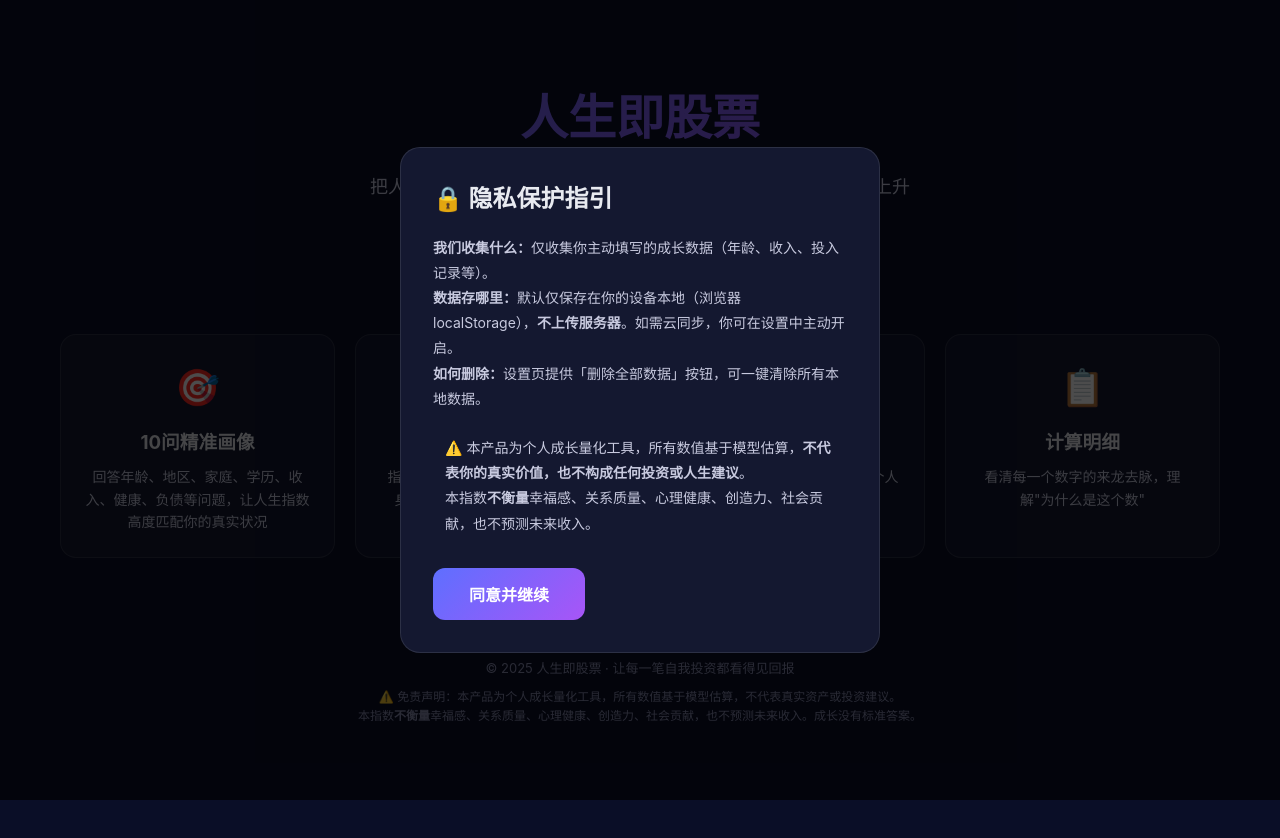
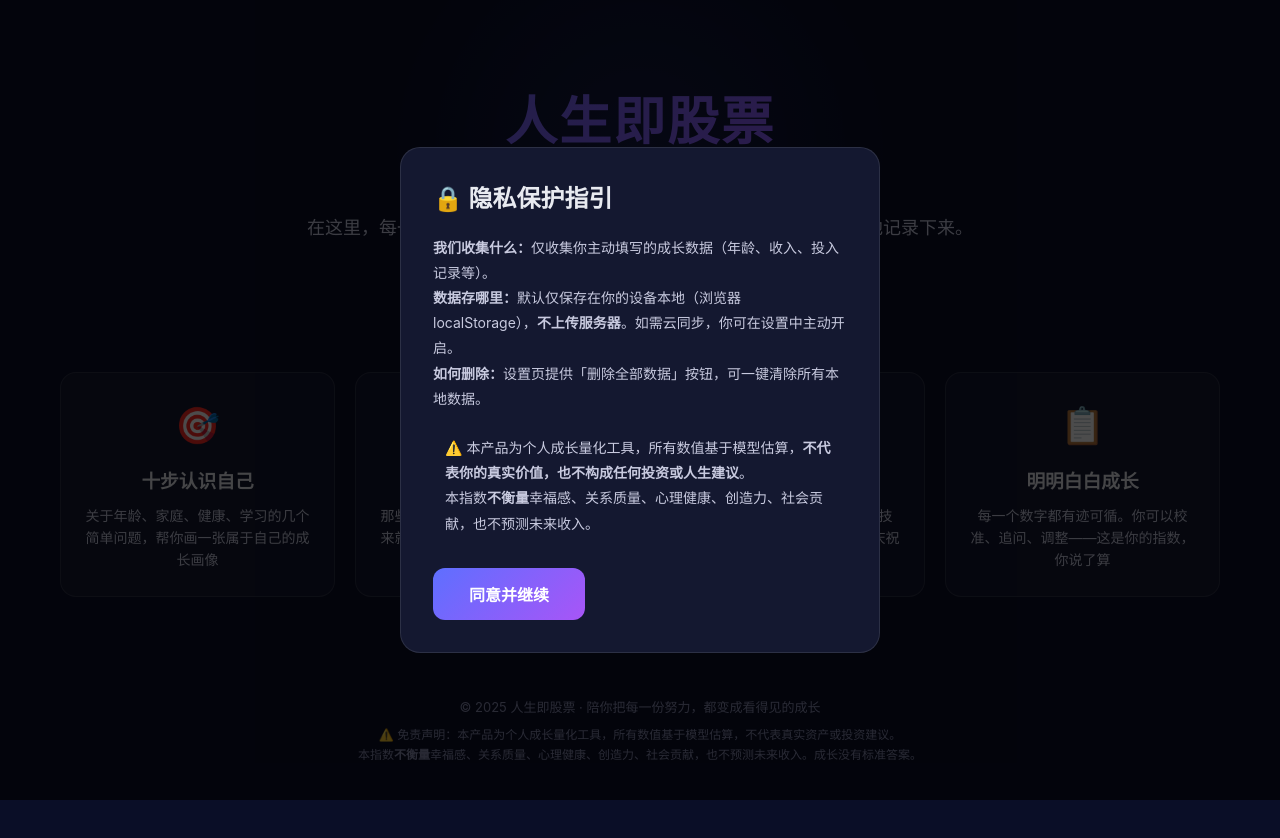
Before and after one commit to ahoaaa321/life-stock-v1.0, a plain HTML site: page docs/index.html in a window 1280 px wide. Drawn offline with Linux system fonts and the light colour scheme.

Commit message:
文案优化: 首页与引导流程更温暖、更有人情味

```diff
--- a/docs/index.html
+++ b/docs/index.html
@@ -21,12 +21,14 @@
         .hidden { display: none !important; }
 
         /* 首页 */
-        .landing { padding: 60px 20px; text-align: center; }
-        .hero h1 { font-size: 48px; margin-bottom: 16px; background: linear-gradient(135deg, #5e6fff, #a855f7); -webkit-background-clip: text; -webkit-text-fill-color: transparent; }
-        .subtitle { color: var(--text-secondary); font-size: 18px; margin-bottom: 40px; }
-        .features { display: grid; grid-template-columns: repeat(auto-fit, minmax(220px, 1fr)); gap: 20px; margin: 40px 0; }
-        .feature { background: var(--bg-card); padding: 24px; border-radius: 16px; cursor: pointer; transition: transform .2s; border: 1px solid var(--border); }
-        .feature:hover { transform: translateY(-4px); border-color: var(--accent-blue); }
+        .landing { padding: 60px 20px; text-align: center; position: relative; }
+        .landing::before { content: ''; position: absolute; top: -100px; left: 50%; transform: translateX(-50%); width: 500px; height: 500px; background: radial-gradient(circle, rgba(94,111,255,0.12), transparent 70%); pointer-events: none; }
+        .hero { position: relative; z-index: 1; }
+        .hero h1 { font-size: 52px; margin-bottom: 16px; background: linear-gradient(135deg, #5e6fff, #a855f7); -webkit-background-clip: text; -webkit-text-fill-color: transparent; letter-spacing: 2px; }
+        .subtitle { color: var(--text-secondary); font-size: 18px; margin-bottom: 36px; line-height: 1.8; }
+        .features { display: grid; grid-template-columns: repeat(auto-fit, minmax(220px, 1fr)); gap: 20px; margin: 40px 0; position: relative; z-index: 1; }
+        .feature { background: var(--bg-card); padding: 24px; border-radius: 16px; cursor: pointer; transition: transform .2s, box-shadow .2s; border: 1px solid var(--border); }
+        .feature:hover { transform: translateY(-4px); border-color: var(--accent-blue); box-shadow: 0 8px 24px rgba(94,111,255,0.15); }
         .feature-icon { font-size: 36px; margin-bottom: 12px; }
         .feature h3 { margin-bottom: 8px; }
         .feature p { color: var(--text-secondary); font-size: 14px; }
@@ -90,7 +92,7 @@
         .toast { position: fixed; bottom: 30px; left: 50%; transform: translateX(-50%); background: #1a1f3a; padding: 12px 24px; border-radius: 10px; z-index: 200; border: 1px solid var(--accent-blue); }
         footer { text-align: center; padding: 40px 20px; color: var(--text-muted); font-size: 13px; }
     </style>
-  <script type="module" crossorigin src="./assets/index-CLpFmAmZ.js"></script>
+  <script type="module" crossorigin src="./assets/index-CYGVteU0.js"></script>
 </head>
 <body>
     <!-- 首页 -->
@@ -98,18 +100,18 @@
         <div class="container">
             <div class="hero">
                 <h1>人生即股票</h1>
-                <p class="subtitle">把人生当成一只成长指数，每一笔对自己的投入，都会推动指数上升</p>
-                <button class="btn-primary" onclick="startOnboarding()">立即体验</button>
+                <p class="subtitle">你不必和别人比，也不必焦虑。<br>在这里，每一次学习、每一次好好吃饭、每一次认真生活，都会被温柔地记录下来。</p>
+                <button class="btn-primary" onclick="startOnboarding()">开始记录我的成长</button>
             </div>
             <div class="features">
-                <div class="feature" onclick="startOnboarding()"><div class="feature-icon">🎯</div><h3>10问精准画像</h3><p>回答年龄、地区、家庭、学历、收入、健康、负债等问题，让人生指数高度匹配你的真实状况</p></div>
-                <div class="feature" onclick="startOnboarding()"><div class="feature-icon">📈</div><h3>人生走势图</h3><p>指数实时反映成长，每次学习、健身、技能提升都会推动指数上升</p></div>
-                <div class="feature" onclick="startOnboarding()"><div class="feature-icon">🏆</div><h3>里程碑系统</h3><p>从"小学入学"到"三十而立"，每个人生节点都是指数跃升的机会</p></div>
-                <div class="feature" onclick="startOnboarding()"><div class="feature-icon">📋</div><h3>计算明细</h3><p>看清每一个数字的来龙去脉，理解"为什么是这个数"</p></div>
+                <div class="feature" onclick="startOnboarding()"><div class="feature-icon">🎯</div><h3>十步认识自己</h3><p>关于年龄、家庭、健康、学习的几个简单问题，帮你画一张属于自己的成长画像</p></div>
+                <div class="feature" onclick="startOnboarding()"><div class="feature-icon">📈</div><h3>看见成长轨迹</h3><p>那些看似不起眼的日常投入，汇聚起来就是一条向上的曲线——你比想象中更努力</p></div>
+                <div class="feature" onclick="startOnboarding()"><div class="feature-icon">🏆</div><h3>每一步都算数</h3><p>从拿到第一份工作到学会一项新技能，人生的每个节点，都是值得庆祝的里程碑</p></div>
+                <div class="feature" onclick="startOnboarding()"><div class="feature-icon">📋</div><h3>明明白白成长</h3><p>每一个数字都有迹可循。你可以校准、追问、调整——这是你的指数，你说了算</p></div>
             </div>
         </div>
         <footer>
-            <p>© 2025 人生即股票 · 让每一笔自我投资都看得见回报</p>
+            <p>© 2025 人生即股票 · 陪你把每一份努力，都变成看得见的成长</p>
             <p style="margin-top:8px;font-size:12px;color:var(--text-muted);max-width:600px;margin-left:auto;margin-right:auto;line-height:1.6;">
                 ⚠️ 免责声明：本产品为个人成长量化工具，所有数值基于模型估算，不代表真实资产或投资建议。<br>
                 本指数<strong>不衡量</strong>幸福感、关系质量、心理健康、创造力、社会贡献，也不预测未来收入。成长没有标准答案。
```
Also changed, not shown: docs/assets/index-CYGVteU0.js (renamed from docs/assets/index-CLpFmAmZ.js, +1 -1 lines), website-vite/index.html (+15 -13 lines), website-vite/src/main.ts (+10 -10 lines).
